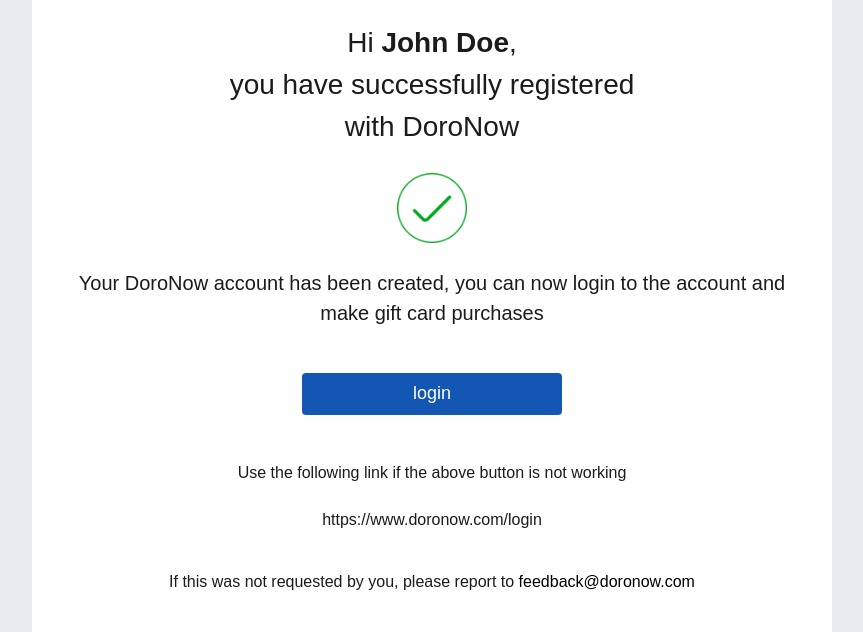
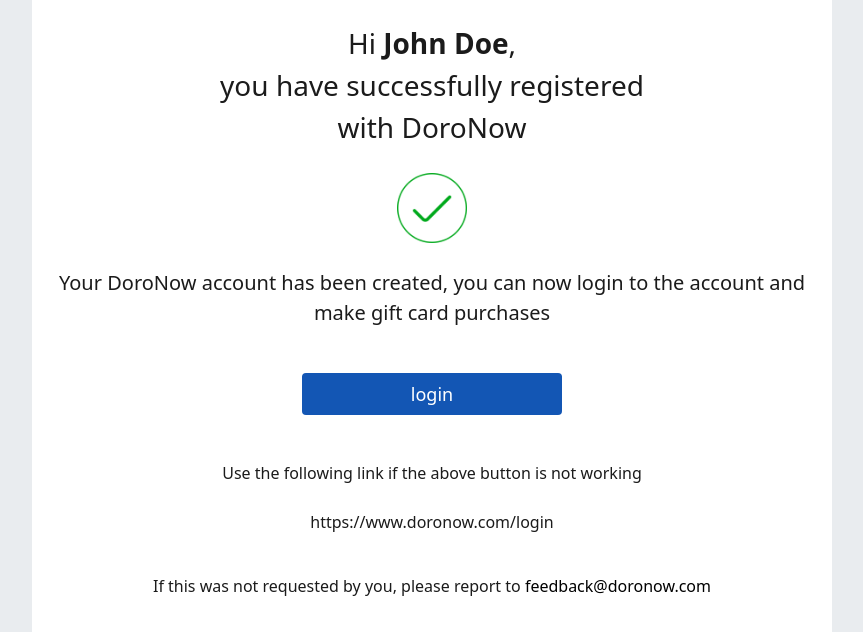
Before and after one commit to sateesh9417/email-template, a plain HTML site: page DoroNow-Email-Template/index.html in a window 1280 px wide. Shown: the part 133-765 px from the top of the page, without its empty margins (208-1071 px from the left). Drawn offline with Linux system fonts and the light colour scheme.

Commit message:
updated font-family

```diff
--- a/DoroNow-Email-Template/index.html
+++ b/DoroNow-Email-Template/index.html
@@ -12,8 +12,11 @@
             -ms-text-size-adjust: 100%;
             margin: 0;
             padding: 0;
-            font-family: Arial, Helvetica, sans-serif !important;
             background-color: #E9ECEF;
+        }
+
+        h1,h2,h3,h4,h5,h5,p,span,div,a,button{
+            font-family: system-ui, -apple-system, BlinkMacSystemFont, 'Segoe UI', Roboto, Oxygen, Ubuntu, Cantarell, 'Open Sans', 'Helvetica Neue', sans-serif;
         }
 
         .container {
```
